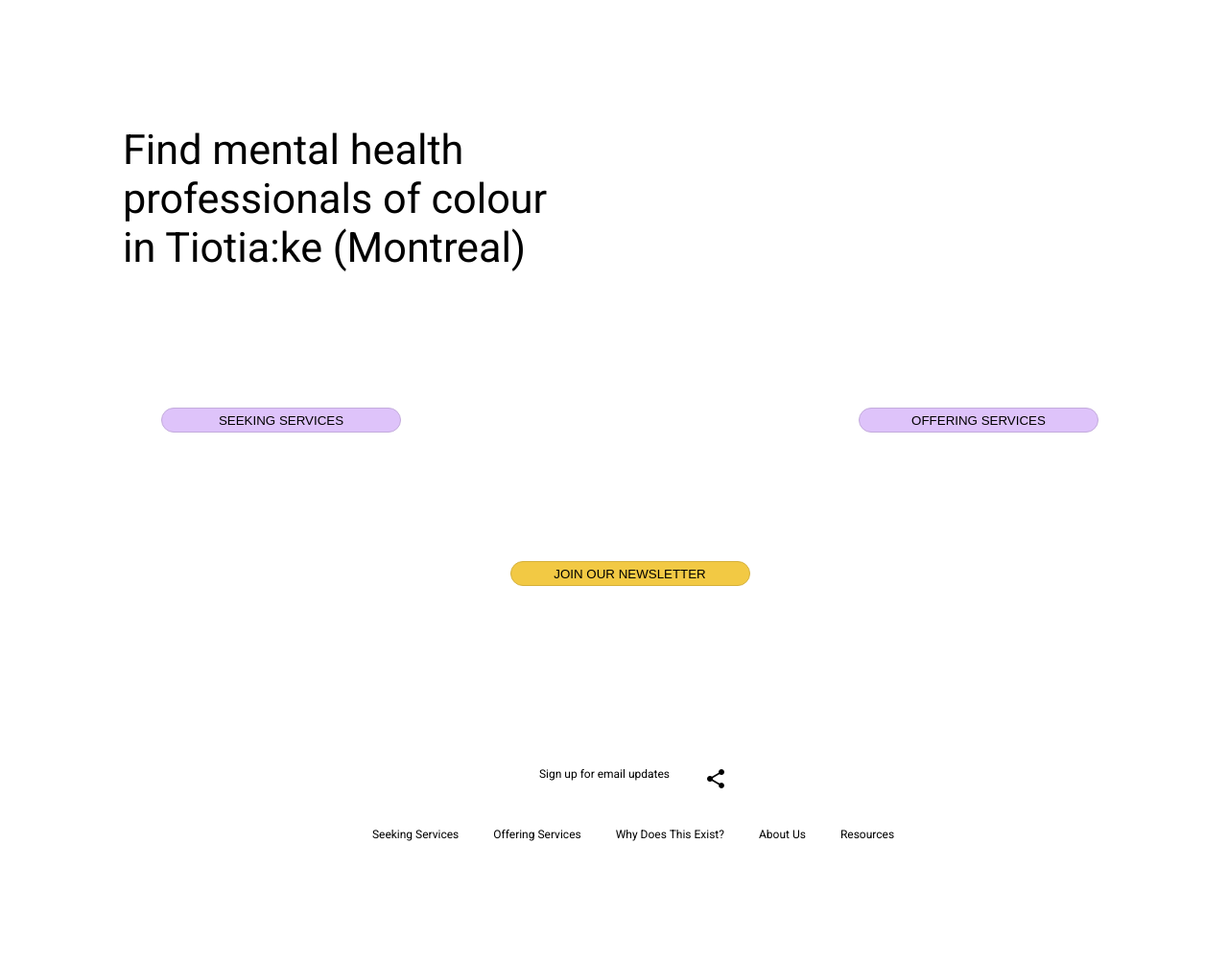
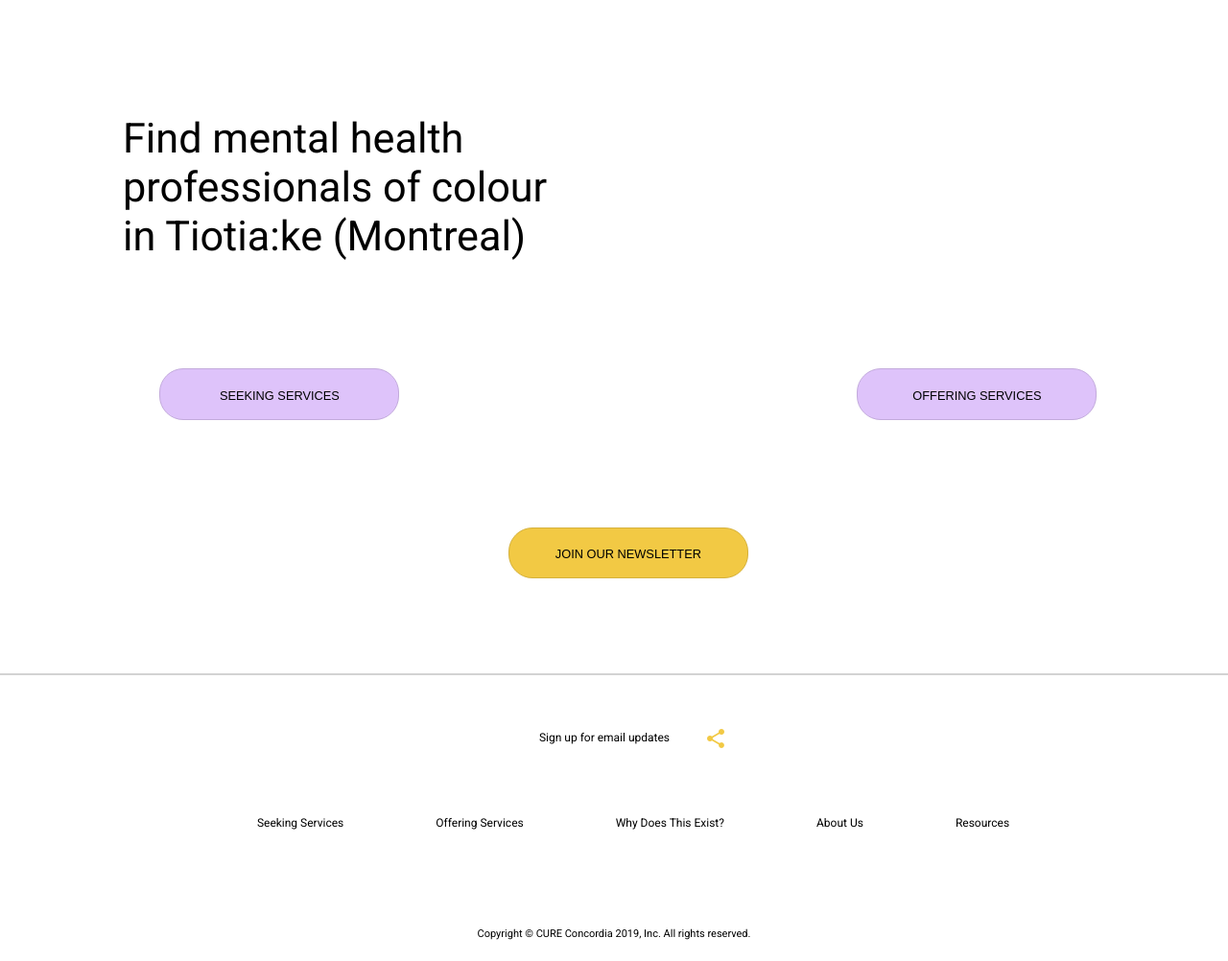
Before and after one commit to aheggie/mh_site, a plain HTML site: page site/index.html in a window 1280 px wide. Shown: the part 74-1076 px from the top of the page at 96% size. Before the commit the page ends 969 px from the top, so only its background shows below. Drawn offline with Linux system fonts and the light colour scheme; files whose address does not match are found by name.

Commit message:
basic footer styling done; increased font size on homepage buttons

```diff
--- a/site/index.html
+++ b/site/index.html
@@ -49,11 +49,11 @@
         </article>
 
         <!-- Footer -->
-        <footer class="footer">
+        <footer class="main-foot">
           <div class="wrapper footer">
-              <ul class="footer-social">
-                <li><a href="">Sign up for email updates</a></li>
-                <li><a href=""><i class="material-icons custom">share</i></a></li>
+            <ul class="footer-social">
+                <li><a href="" id="email">Sign up for email updates</a></li>
+                <li><a href="" id="fb"><i class="material-icons custom">share</i></a></li>
               </ul>
             <ul class="footer-nav">
               <li><a href="">Seeking Services</a></li>
@@ -63,6 +63,7 @@
               <li><a href="">Resources</a></li>
             </ul>
           </div>
+          <div class="copyright">Copyright © CURE Concordia 2019, Inc. All rights reserved.</div>
         </footer>
 
     </body>
--- a/site/style.css
+++ b/site/style.css
@@ -78,7 +78,7 @@ nav a {
 
 .main-head {
   width: 100%;
-  height: 50em;
+  height: 45em;
   background: url("img/header.jpg") no-repeat top center fixed;
   -webkit-background-size: cover;
   -moz-background-size: cover;
@@ -92,7 +92,7 @@ nav a {
   display: grid;
 
   grid-template-columns: [first] 29% [line2] 6.5% [line3] 14.5% [line4] 14.5% [line5] 6.5% [line6] 29% [end];
-  grid-template-rows: [row-first] 15% [row-line2] 30% [row-line3] 2% [row-line4] 20% [row-line5] 20% [row-end];
+  grid-template-rows: [row-first] 15% [row-line2] 30% [row-line3] 2% [row-line4] 23% [row-line5] 23% [row-end];
 }
 
 h1#announce {
@@ -110,9 +110,11 @@ button.home {
   text-transform: uppercase;
   font-weight: 500;
   width: 250px;
+  padding: 1.2rem 2rem 2rem 2rem;
+  font-size: 0.8rem;
   background-color: yellow;
   text-align: center;
-  border-radius: 20px;
+  border-radius: 25px;
   margin: 5em 3em;
   display: inline-block;
 }
@@ -147,7 +149,11 @@ button#newsletter {
   grid-row-end: row-end;
 }
 
-.footer-nav {
+.main-foot {
+  border-top: 2px solid lightgrey;
+}
+
+ul.footer-nav {
   list-style: none;
   margin: 0;
   font-size: 14px;
@@ -166,12 +172,12 @@ button#newsletter {
   color: black;
   text-decoration: none;
   display: block;
-  padding: 1.5em;
+  padding: 3em 4em;
 }
 
 .footer-social {
   list-style: none;
-  margin: 0;
+  margin-top: 1em;
   font-size: 12px;
 
   display: -webkit-box;
@@ -184,10 +190,26 @@ button#newsletter {
   justify-content: center;
 }
 
-.footer-social a {
+ul.footer-social a {
   font-size: 12px;
   color: black;
   text-decoration: none;
   display: block;
   padding: 1.5em;
+  margin-top: 2em;
 }
+
+a#email {
+  padding-top: 1.8em;
+}
+
+a#fb {
+  color: #f2c944;
+}
+
+div.copyright {
+  font-size: 11px;
+  text-align: center;
+  padding: 2em;
+  margin-top: 4em;
+}
```
